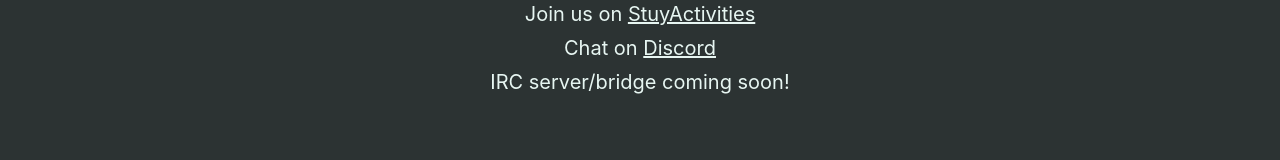
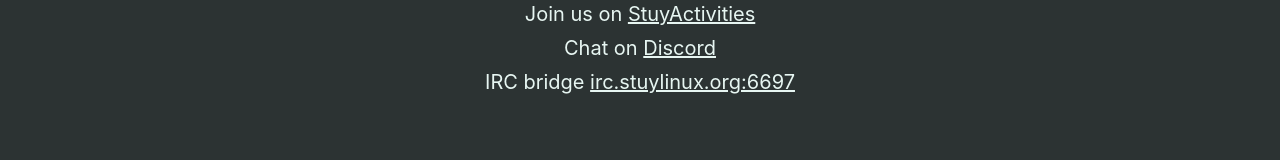
Before and after one commit to stuylinux/stuylinux.org, a Next.js app: page / in a window 1280 px wide. Shown: the part 142-302 px from the top of the page. Built offline with nearby package versions, Linux system fonts and the light colour scheme.

Commit message:
Update IRC link

```diff
--- a/pages/index.tsx
+++ b/pages/index.tsx
@@ -37,7 +37,10 @@
 						</a>
 					</p>
 					<p>
-						IRC server/bridge coming soon!
+						IRC bridge&nbsp;
+						<a href="ircs://irc.stuylinux.org:6697">
+							irc.stuylinux.org:6697
+						</a>
 					</p>
 				</div>
 			</main>
```
